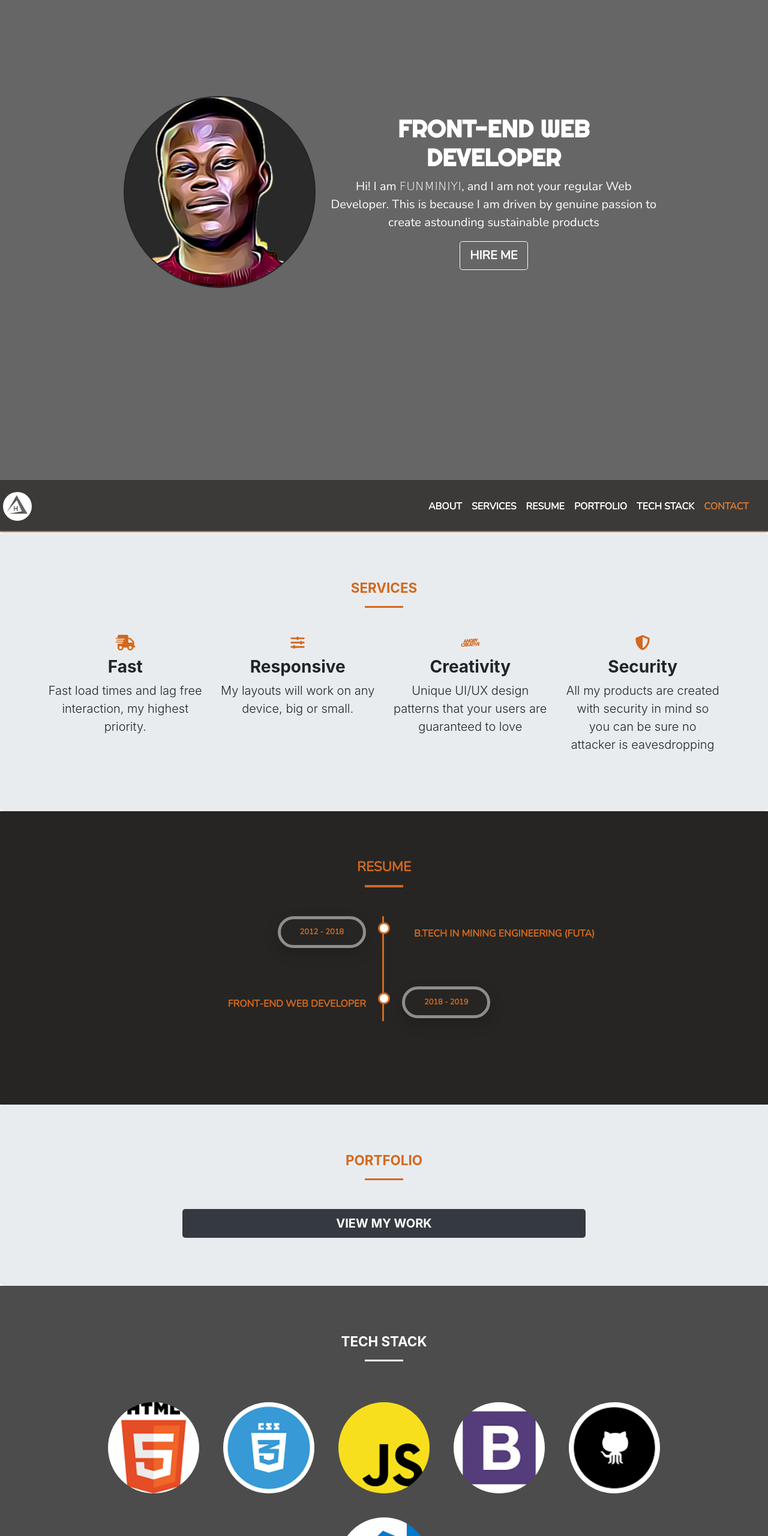
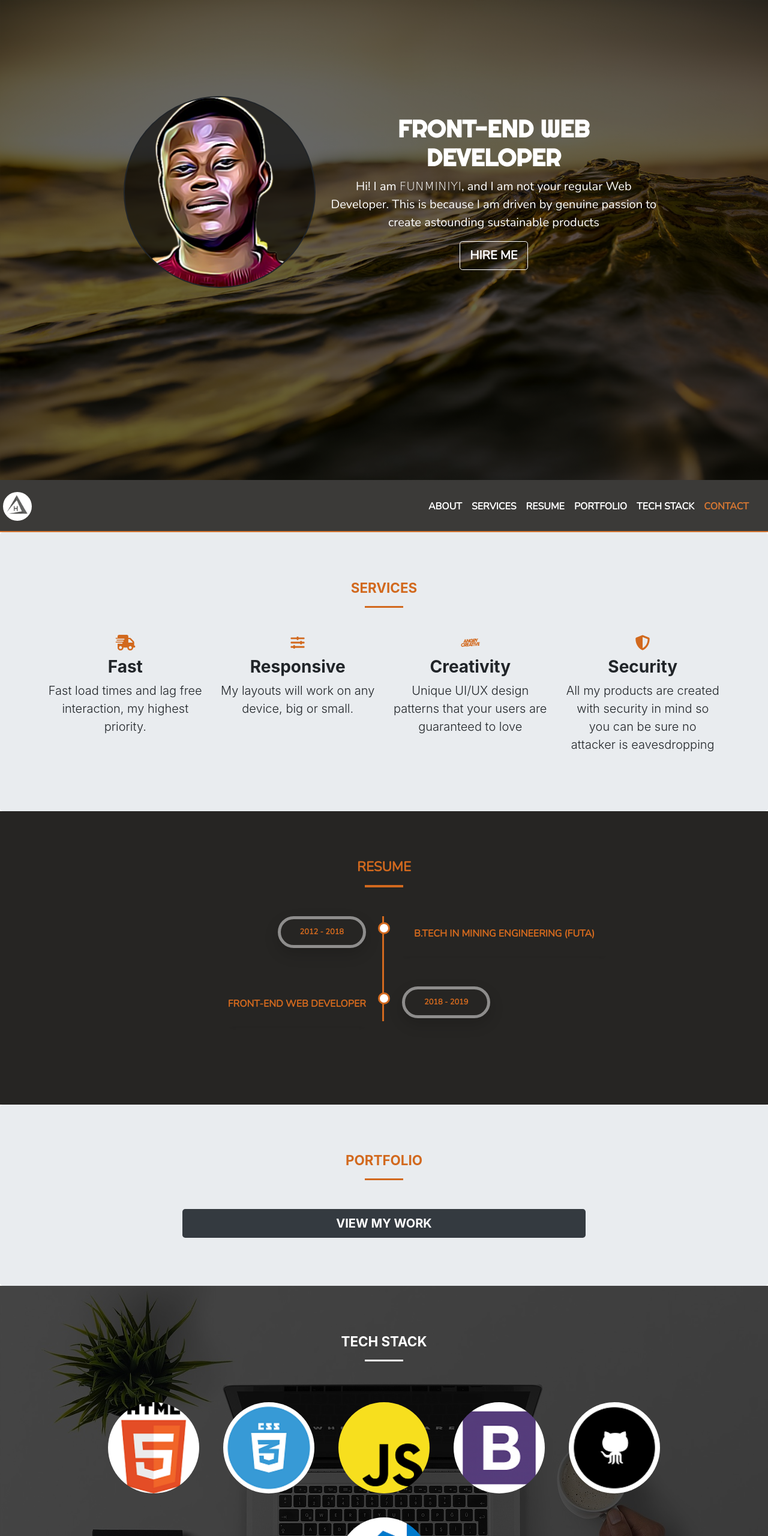
Before and after one commit to Funminiyi-debug/aboutme, a plain HTML site: page index.html in a window 1280 px wide. Shown: the top 2560 px of the page at 60% size. Drawn offline with nearby package versions, Linux system fonts and the light colour scheme; the site is published under a folder, as on GitHub Pages, so addresses that start at the root find nothing.

Commit message:
Update styles.css

```diff
--- a/styles.css
+++ b/styles.css
@@ -24,7 +24,7 @@ body {
 }
 
 #about {
-    background: linear-gradient(rgba(0, 0, 0, 0.6), rgba(0, 0, 0, 0.6)), url(/img/golden-4387704_1920.jpg) repeat 0 0;
+    background: linear-gradient(rgba(0, 0, 0, 0.6), rgba(0, 0, 0, 0.6)), url(./img/golden-4387704_1920.jpg) repeat 0 0;
     background-size: cover;
     height: 100vh;
     width: 100%;
@@ -150,7 +150,7 @@ body {
 /* ================ TECH STACK SECTION  */
 
 #techstack {
-    background: linear-gradient(rgba(0, 0, 0, 0.7), rgba(0, 0, 0, 0.7)), url(/img/laptop.jpg) repeat 0 0;
+    background: linear-gradient(rgba(0, 0, 0, 0.7), rgba(0, 0, 0, 0.7)), url(./img/laptop.jpg) repeat 0 0;
     background-size: cover;
     background-attachment: fixed;
     padding: 5rem;
```
